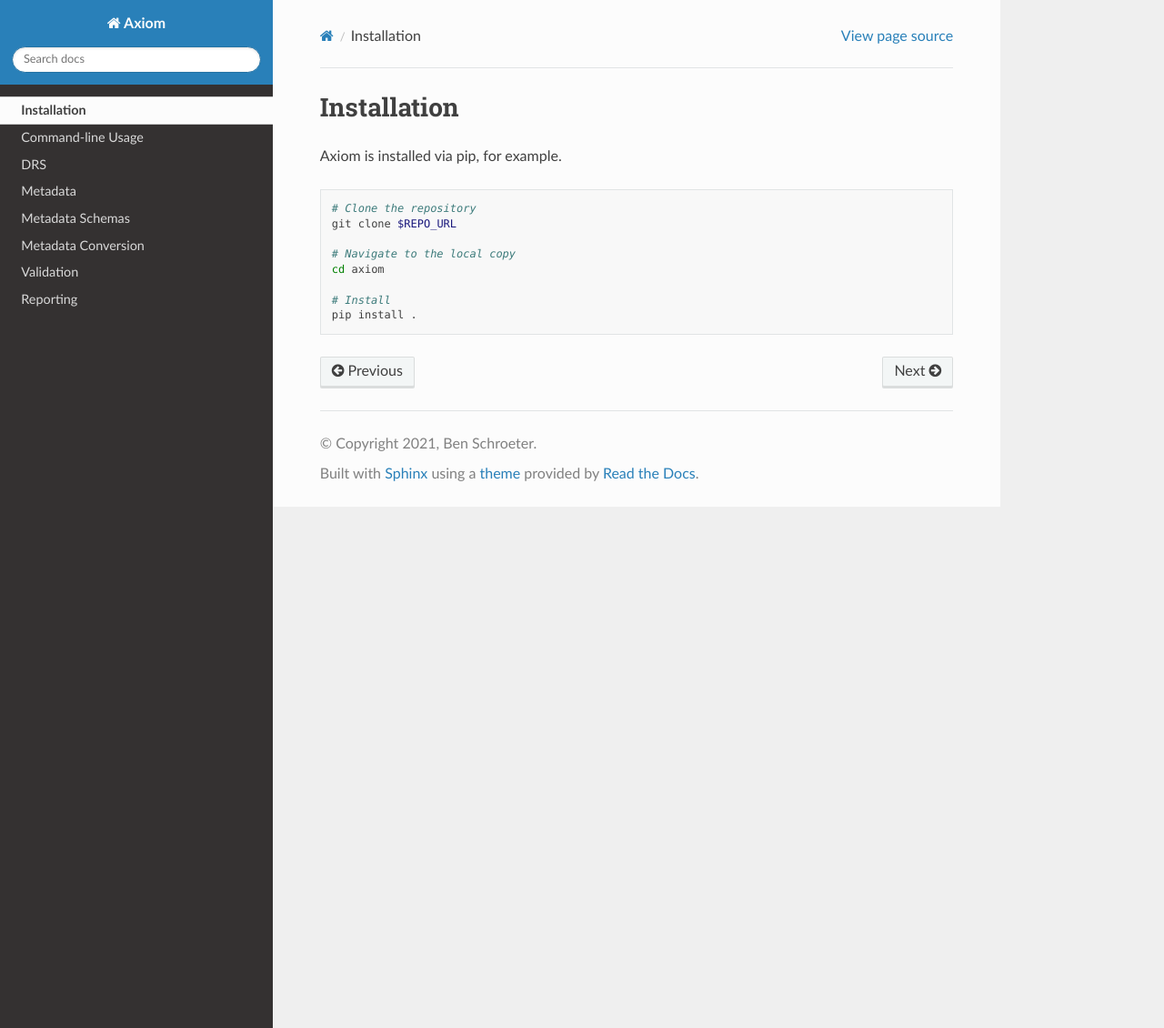
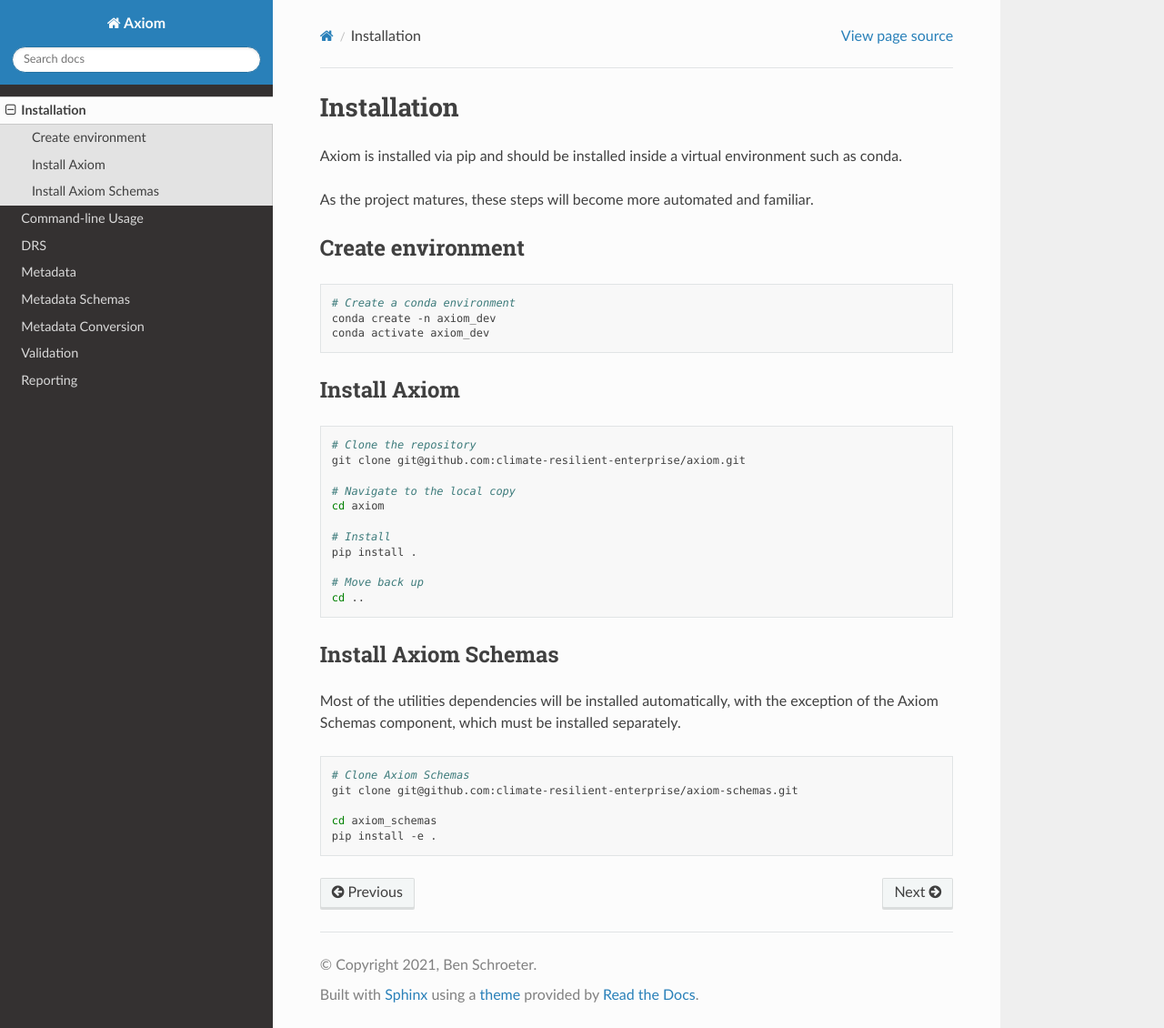
Before and after one commit to AusClimateService/axiom, a Sphinx documentation site: the page built from docs/source/installation.rst, in a window 1280 px wide and 1130 px high. Shown: the whole window at 91% size. Built offline with Sphinx 7.4.7 and the Read the Docs theme 2.0.0, drawn with Linux system fonts in a browser that asks for light colours.

```diff
--- a/docs/source/installation.rst
+++ b/docs/source/installation.rst
@@ -1,15 +1,47 @@
 Installation
 ============
 
-Axiom is installed via pip, for example.
+Axiom is installed via pip and should be installed inside a virtual environment such as conda.
+
+As the project matures, these steps will become more automated and familiar.
+
+Create environment
+------------------
+
+.. code-block:: shell
+
+    # Create a conda environment
+    conda create -n axiom_dev
+    conda activate axiom_dev
+
+
+Install Axiom
+-------------
 
 .. code-block:: shell
 
     # Clone the repository
-    git clone $REPO_URL
+    git clone git@github.com:climate-resilient-enterprise/axiom.git
 
     # Navigate to the local copy
     cd axiom
 
     # Install
     pip install .
+
+    # Move back up
+    cd ..
+
+
+Install Axiom Schemas
+---------------------
+
+Most of the utilities dependencies will be installed automatically, with the exception of the Axiom Schemas component, which must be installed separately.
+
+.. code-block:: shell
+
+    # Clone Axiom Schemas
+    git clone git@github.com:climate-resilient-enterprise/axiom-schemas.git
+
+    cd axiom_schemas
+    pip install -e .
```
Also changed, not shown: docs/source/drs.rst (+29 -0 lines), 1 other file.
